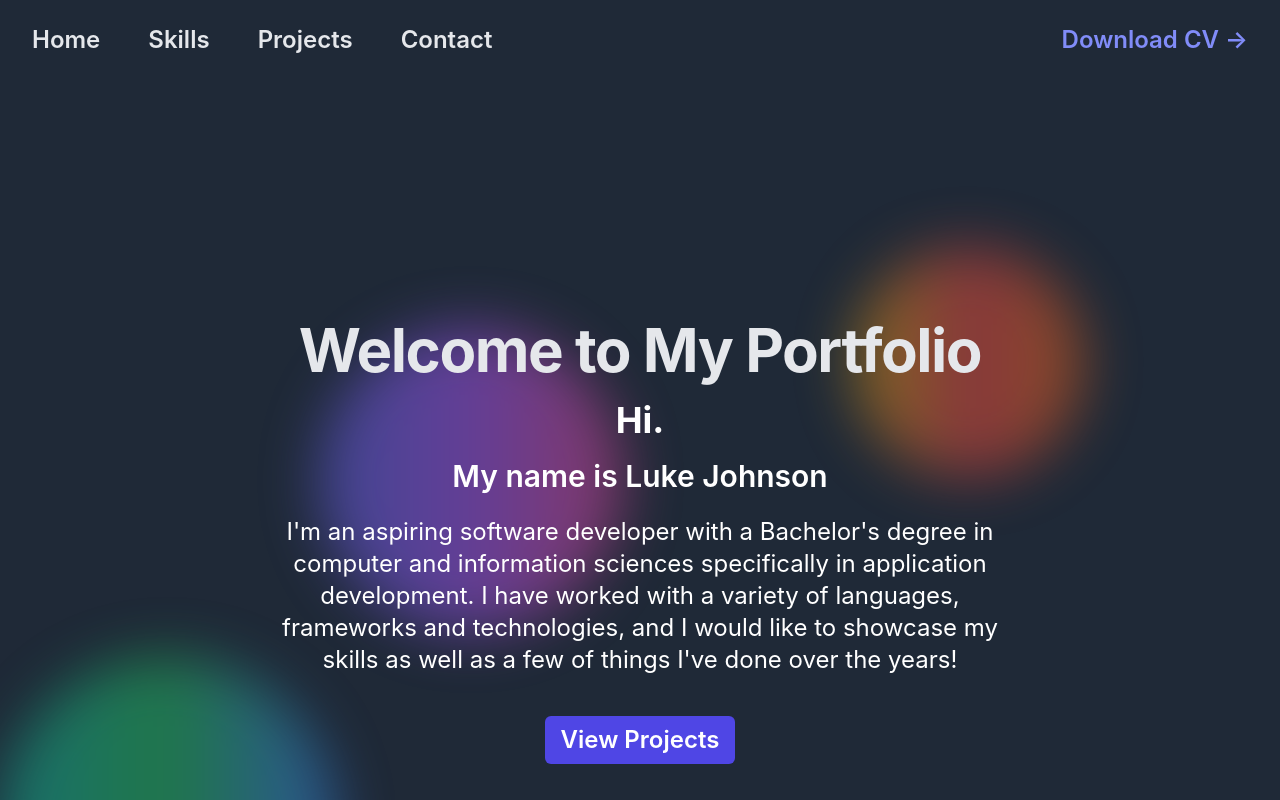
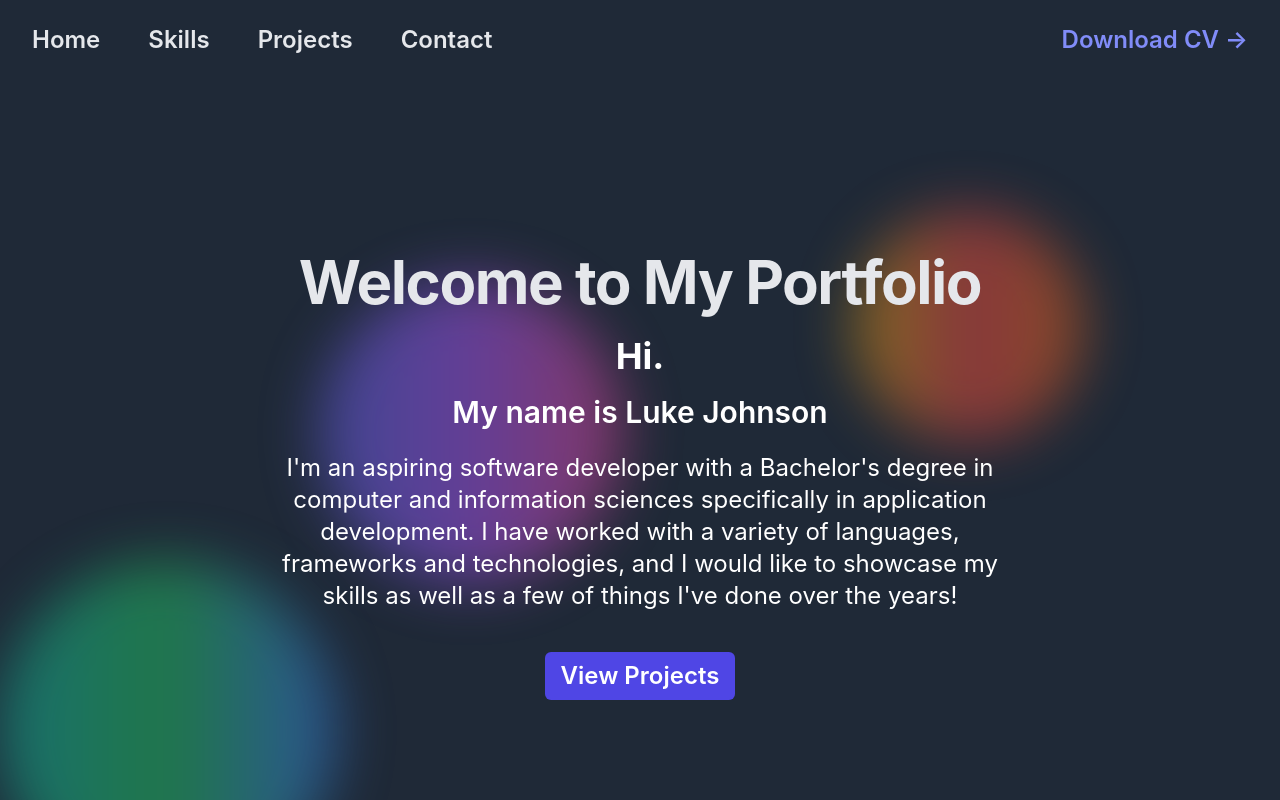
Before and after one commit to LukeJohnson03/MyPortfolio, a React (Create React App) app: page / in a window 1280 px wide. Shown: the top 800 px of the page. Built offline with nearby package versions, Linux system fonts and the light colour scheme.

Commit message:
Animation Added

```diff
--- a/src/App.js
+++ b/src/App.js
@@ -62,21 +62,20 @@ function App() {
     />
   </div>
 
-  {/* Hero Content */}
-  <div className="mx-auto max-w-3xl text-center py-32 sm:py-48 lg:py-56">
-    <h1 className="text-8xl font-bold tracking-tight sm:text-6xl text-gray-200">
+  <div className="mx-auto max-w-3xl text-center py-32 sm:py-48 lg:py-36 mt-2">
+  <h1 className="text-8xl font-bold tracking-tight sm:text-6xl lg:py-1 text-gray-200 animate-fade-in">
     Welcome to My Portfolio
   </h1>
-    <p className="mt-6 text-4xl leading-8 font-bold text-white">
+  <p className="mt-6 text-4xl leading-8 font-bold text-white animate-fade-in delay-200">
     Hi.
   </p>
-    <p className="mt-6 text-3xl leading-8 font-semibold text-white">
+  <p className="mt-6 text-3xl leading-8 font-semibold text-white animate-fade-in delay-400">
     My name is Luke Johnson
   </p>
-    <p className="mt-6 text-2xl leading-8 text-white">
+  <p className="mt-6 text-2xl leading-8 text-white animate-fade-in delay-600">
     I'm an aspiring software developer with a Bachelor's degree in computer and information sciences specifically in application development. I have worked with a variety of languages, frameworks and technologies, and I would like to showcase my skills as well as a few of things I've done over the years!
   </p>
-    <div className="mt-10 flex justify-center gap-x-6">
+  <div className="mt-10 flex justify-center gap-x-6 animate-fade-in delay-800">
     <a
       href="#projects"
       className="rounded-md bg-indigo-600 px-4 py-2 text-2xl font-semibold text-white hover:bg-indigo-500"
--- a/tailwind.config.js
+++ b/tailwind.config.js
@@ -5,14 +5,19 @@ module.exports = {
     extend: {
       animation: {
         'move-circles': 'move-circles 8s ease-in-out infinite',
+        'fade-in': 'fadeIn 3s ease-in forwards', // Add the fade-in animation
       },
       keyframes: {
         'move-circles': {
           '0%, 100%': { transform: 'translate(-10%, -10%) scale(1)' },
           '50%': { transform: 'translate(10%, 10%) scale(1.2)' },
         },
+        fadeIn: { // Add keyframes for fade-in
+          '0%': { opacity: 0 },
+          '100%': { opacity: 1 },
+        },
       },
     },
   },
   plugins: [],
-}
+};
```
Lines whose indentation alone changed are shown as unchanged.
